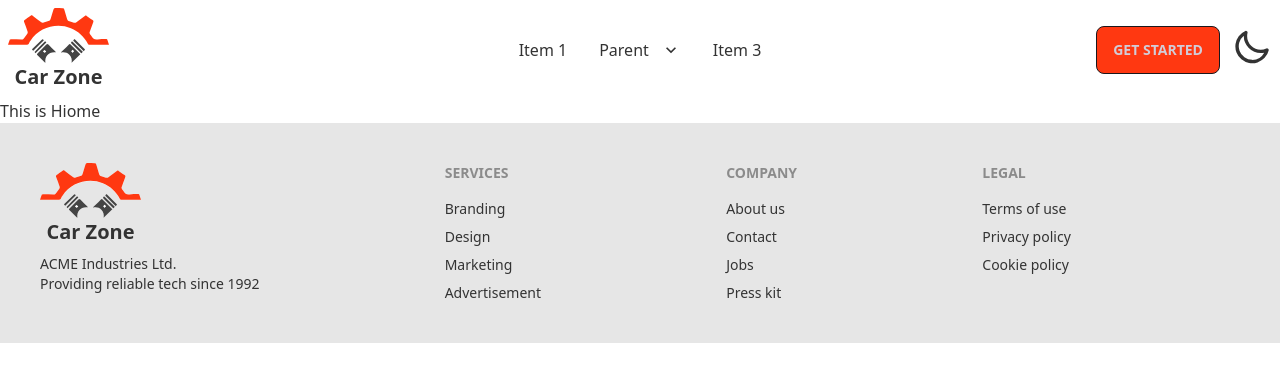
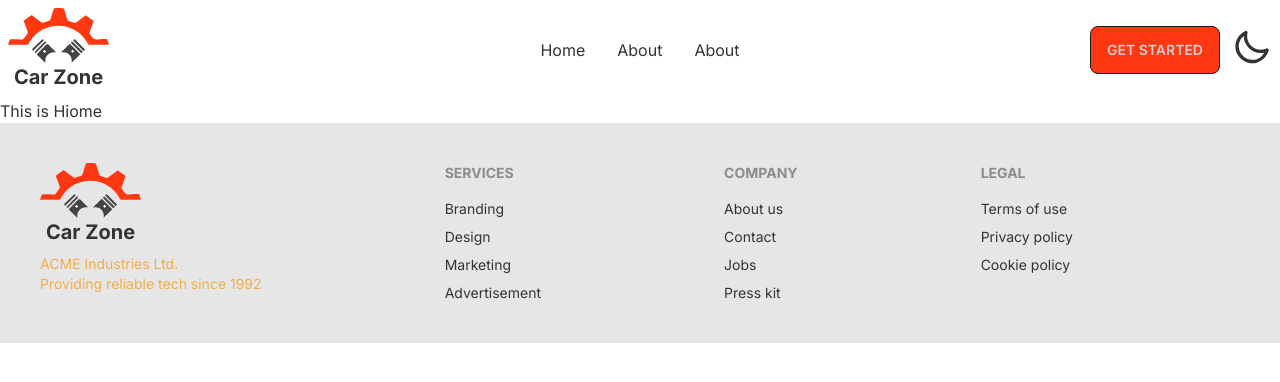
Before and after one commit to heynazrul/car-zone-client, a React (Vite) app: page / in a window 1280 px wide. Shown: the top 382 px of the page. Built offline with nearby package versions, Linux system fonts and the light colour scheme.

Commit message:
dynamic menu, mobile menu toggle on click

```diff
--- a/package.json
+++ b/package.json
@@ -15,6 +15,7 @@
     "match-sorter": "^6.3.1",
     "react": "^18.2.0",
     "react-dom": "^18.2.0",
+    "react-icons": "^4.8.0",
     "react-router-dom": "^6.11.1",
     "sort-by": "^1.2.0"
   },
--- a/src/components/shared/Footer/Footer.jsx
+++ b/src/components/shared/Footer/Footer.jsx
@@ -12,9 +12,9 @@ const Footer = () => {
               alt=""
               className="h-12 lg:h-full"
             />
-            <p className="text-center text-xl  font-bold">Car Zone</p>
+            <p className="text-center text-xl font-bold">Car Zone</p>
           </Link>
-          <p>
+          <p className='text-secondary'>
             ACME Industries Ltd.
             <br />
             Providing reliable tech since 1992
--- a/src/components/shared/Header/Header.jsx
+++ b/src/components/shared/Header/Header.jsx
@@ -1,9 +1,26 @@
-import { useEffect, useState } from 'react';
+import { useEffect, useRef, useState } from 'react';
 import { Link } from 'react-router-dom';
 import Logo from '../../../assets/logo.svg';
+import { HiXMark } from 'react-icons/hi2';
 
 const Header = () => {
+  const navItems = [
+    {
+      title: 'Home',
+      to: '/',
+    },
+    {
+      title: 'About',
+      to: '/about',
+    },
+    {
+      title: 'About',
+      to: '/about',
+    },
+  ];
   const [theme, setTheme] = useState(localStorage.getItem('theme') ? localStorage.getItem('theme') : 'light');
+  const [isOpen, setIsOpen] = useState(false);
+  const dropdown = useRef();
 
   const handleToggle = (e) => {
     if (e.target.checked) {
@@ -19,16 +36,26 @@ const Header = () => {
     document.querySelector('html').setAttribute('data-theme', localTheme);
   }, [theme]);
 
+  const handleMenuOpen = () => {
+    dropdown.current.classList.toggle('dropdown-open');
+    document.activeElement.blur();
+    setIsOpen(!isOpen);
+  };
   return (
     <div className="navbar">
       <div className="navbar-start flex justify-between lg:justify-start">
-        <div className="dropdown">
+        <div
+          className="dropdown"
+          ref={dropdown}>
           <label
             tabIndex={0}
-            className="btn-ghost btn lg:hidden">
+            className={`btn-ghost btn lg:hidden `}
+            onClick={handleMenuOpen}>
+            {/* Mobile menu hamburger icon */}
+            <HiXMark className={`${isOpen ? 'text-lg ' : 'hidden'}`}></HiXMark>
             <svg
               xmlns="http://www.w3.org/2000/svg"
-              className="h-5 w-5"
+              className={`${isOpen ? 'hidden' : 'h-5 w-5'}`}
               fill="none"
               viewBox="0 0 24 24"
               stroke="currentColor">
@@ -42,34 +69,12 @@ const Header = () => {
           </label>
           <ul
             tabIndex={0}
-            className="dropdown-content menu rounded-box menu-compact mt-3 w-52 bg-base-100 p-2 shadow">
-            <li>
-              <a>Item 1</a>
-            </li>
-            <li tabIndex={0}>
-              <a className="justify-between">
-                Parent
-                <svg
-                  className="fill-current"
-                  xmlns="http://www.w3.org/2000/svg"
-                  width="24"
-                  height="24"
-                  viewBox="0 0 24 24">
-                  <path d="M8.59,16.58L13.17,12L8.59,7.41L10,6L16,12L10,18L8.59,16.58Z" />
-                </svg>
-              </a>
-              <ul className="p-2">
-                <li>
-                  <a>Submenu 1</a>
-                </li>
-                <li>
-                  <a>Submenu 2</a>
-                </li>
-              </ul>
-            </li>
-            <li>
-              <a>Item 3</a>
-            </li>
+            className={`dropdown-content menu rounded-box menu-compact mt-3 w-52 bg-base-100 p-2 shadow`}>
+            {navItems.map((item, idx) => (
+              <li key={idx}>
+                <Link to={item.to}>{item.title}</Link>
+              </li>
+            ))}
           </ul>
         </div>
         <Link
@@ -78,44 +83,22 @@ const Header = () => {
           <img
             src={Logo}
             alt=""
-            className='h-12 lg:h-full'
+            className="h-12 lg:h-full"
           />
-          <p className='text-center text-xl  font-bold'>Car Zone</p>
+          <p className="text-center text-xl  font-bold">Car Zone</p>
         </Link>
       </div>
       <div className="navbar-center hidden lg:flex">
         <ul className="menu menu-horizontal px-1">
-          <li>
-            <a>Item 1</a>
-          </li>
-          <li tabIndex={0}>
-            <a>
-              Parent
-              <svg
-                className="fill-current"
-                xmlns="http://www.w3.org/2000/svg"
-                width="20"
-                height="20"
-                viewBox="0 0 24 24">
-                <path d="M7.41,8.58L12,13.17L16.59,8.58L18,10L12,16L6,10L7.41,8.58Z" />
-              </svg>
-            </a>
-            <ul className="p-2">
-              <li>
-                <a>Submenu 1</a>
-              </li>
-              <li>
-                <a>Submenu 2</a>
-              </li>
-            </ul>
-          </li>
-          <li>
-            <a>Item 3</a>
-          </li>
+          {navItems.map((item, idx) => (
+            <li key={idx}>
+              <Link to={item.to}>{item.title}</Link>
+            </li>
+          ))}
         </ul>
       </div>
       <div className="navbar-end space-x-3">
-        <a className="btn bg-primary">Get started</a>
+        <a className="btn bg-primary ">Get started</a>
         <div>
           <label className="swap-rotate swap">
             <input
--- a/src/index.css
+++ b/src/index.css
@@ -1,3 +1,4 @@
+@import url('https://fonts.googleapis.com/css2?family=Inter:wght@400;500;600;700&display=swap');
 @tailwind base;
 @tailwind components;
 @tailwind utilities;
--- a/src/main.jsx
+++ b/src/main.jsx
@@ -5,7 +5,7 @@ import { RouterProvider } from 'react-router-dom';
 import router from './Routes/Routes.jsx';
 
 ReactDOM.createRoot(document.getElementById('root')).render(
-  <div className='max-w-7xl mx-auto'>
+  <div className='max-w-7xl mx-auto font-body'>
     <React.StrictMode>
       <RouterProvider router={router} />
     </React.StrictMode>
--- a/tailwind.config.js
+++ b/tailwind.config.js
@@ -2,6 +2,9 @@
 export default {
   content: ['./index.html', './src/**/*.{js,ts,jsx,tsx}'],
   theme: {
+    fontFamily: {
+      body: ['Inter', 'sans-serif'],
+    },
     extend: {},
   },
   plugins: [require('daisyui')],
```
Also changed, not shown: 1 other file (tests, documents, lock files or other folders).
